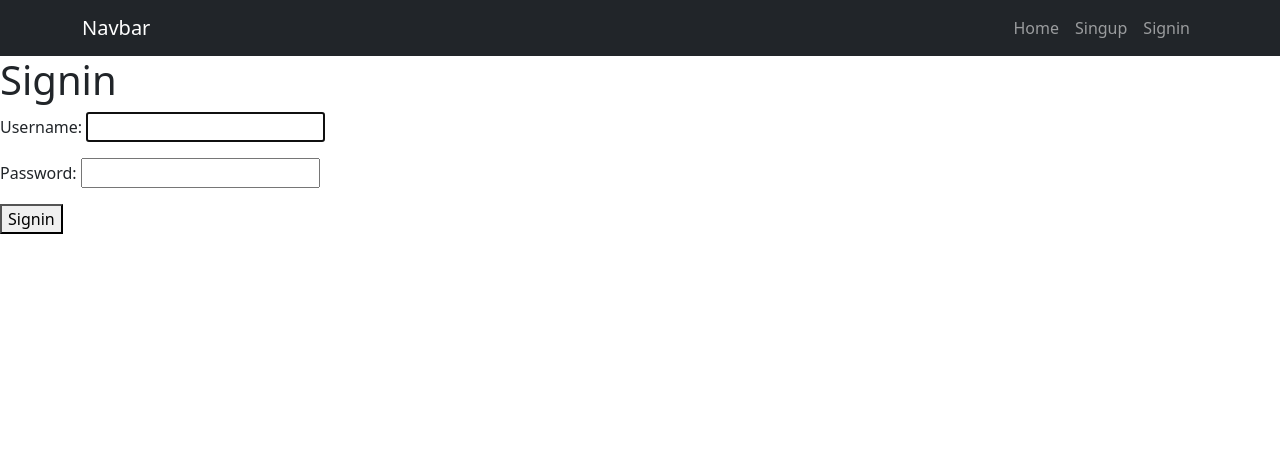
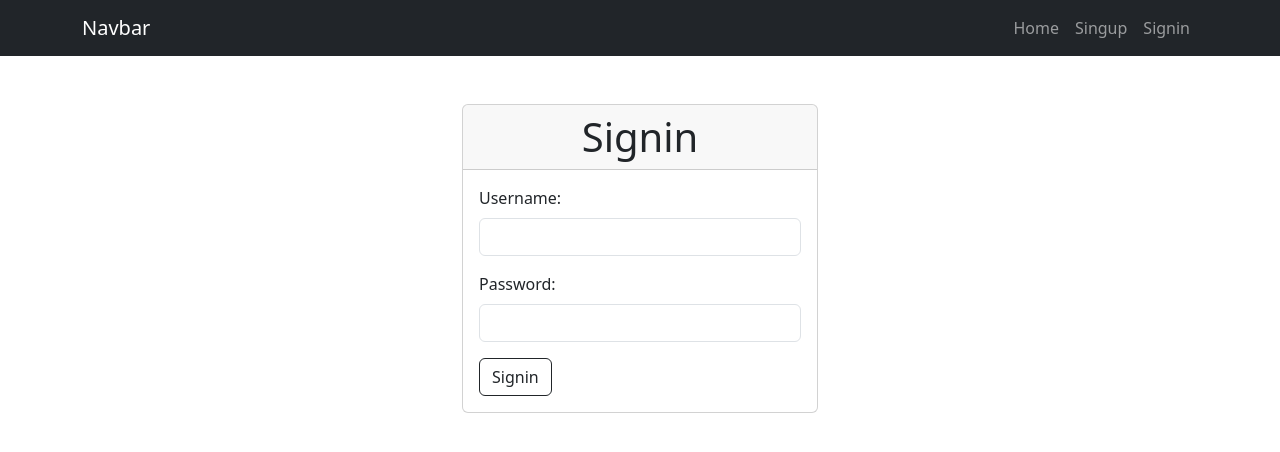
Before and after one commit to Nakajito/django-crud, a Django app: page /signin/ in a window 1280 px wide. Shown: the top 452 px of the page. Run offline with Django 4.2, Linux system fonts and the light colour scheme; some libraries are stand-ins or nearby versions.

Commit message:
dima me molesto

```diff
--- a/tasks/templates/signin.html
+++ b/tasks/templates/signin.html
@@ -1,11 +1,26 @@
 {% extends 'base.html' %}
 
 {% block content %}
-    <h1>Signin</h1>
-    {{error}}
-    <form action="" method="POST">
-        {% csrf_token %}
-        {{form.as_p}}
-        <button type="submit">Signin</button>
-    </form>
+<main class="container my-5">
+    <div class="row">
+        <div class="col-md-4 offset-md-4">
+            <form action="" method="POST" class="card">
+                <h1 class="card-header text-center">Signin</h1>
+                <div class="card-body">
+                    {{error}}
+                    {% csrf_token %}
+                    <div class="mb-3">
+                        <label for="username" class="form-label">Username:</label>
+                        <input type="text" class="form-control" name="username" id="username">
+                    </div>
+                    <div class="mb-3">
+                        <label for="password" class="form-label">Password:</label>
+                        <input type="text" class="form-control" name="password" id="password">
+                    </div>
+                    <button type="submit" class="btn btn-outline-dark">Signin</button>
+                </form>
+            </div>
+        </div>
+    </div>
+</main>
 {% endblock content %}
```
Also changed, not shown: tasks/templates/home.html (+9 -2 lines), tasks/templates/singup.html (+30 -7 lines).
